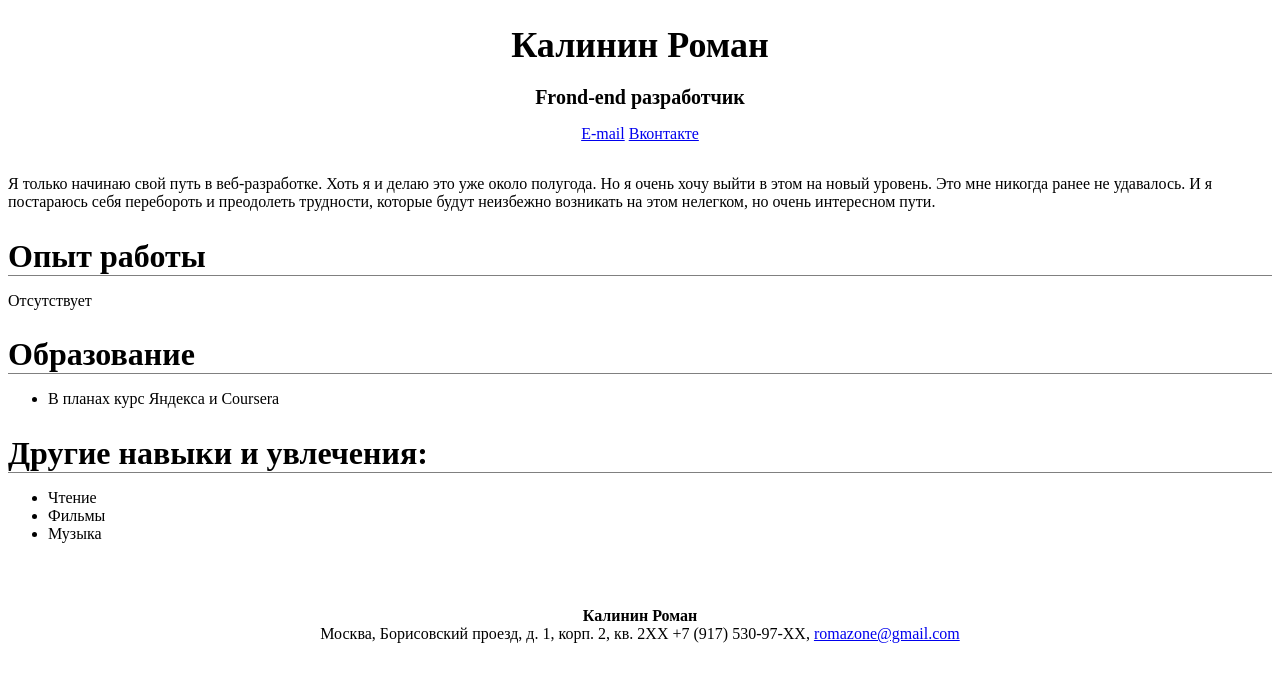
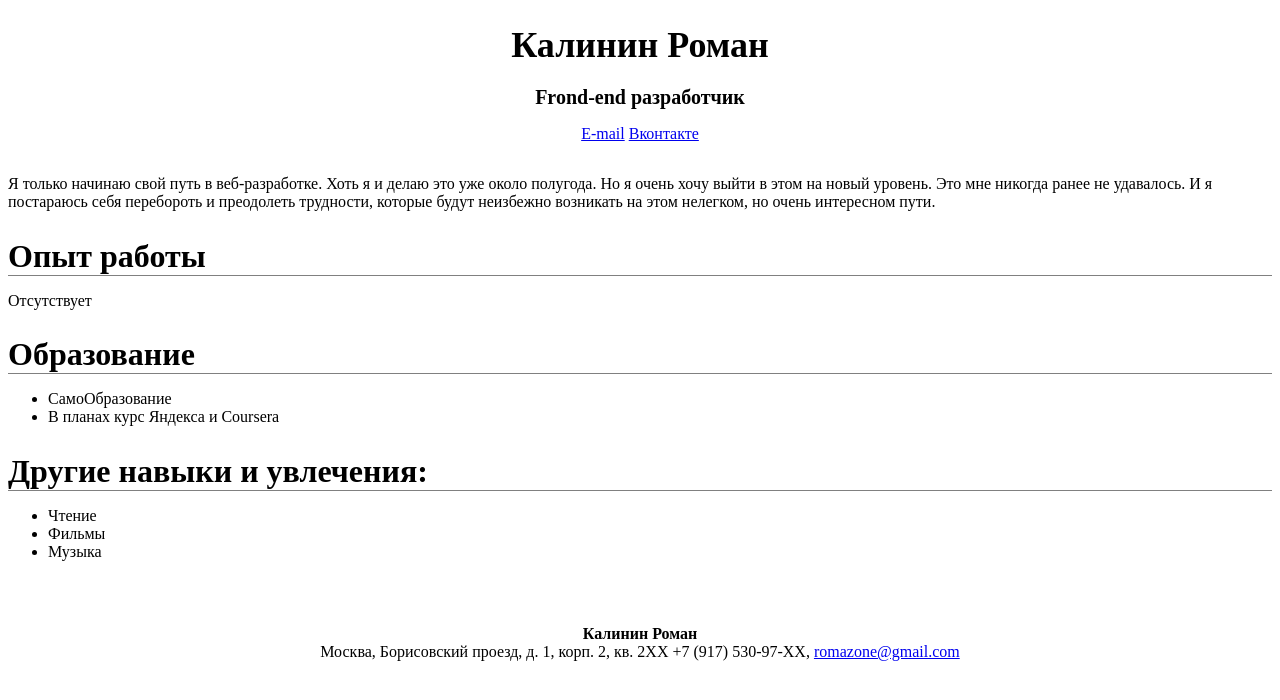
Before and after one commit to Illuminatedmind/Illuminatedmind, a plain HTML site: page index.html in a window 1280 px wide. Drawn offline with Linux system fonts and the light colour scheme.

Commit message:
исправление ошибок html

```diff
--- a/index.html
+++ b/index.html
@@ -25,7 +25,7 @@
 
         <h2>Образование</h2>
             <ul>
-                <liСамоОбразование</li>
+                <li>СамоОбразование</li>
                 <li>В планах курс Яндекса и Coursera</li>
             </ul>
 
```
